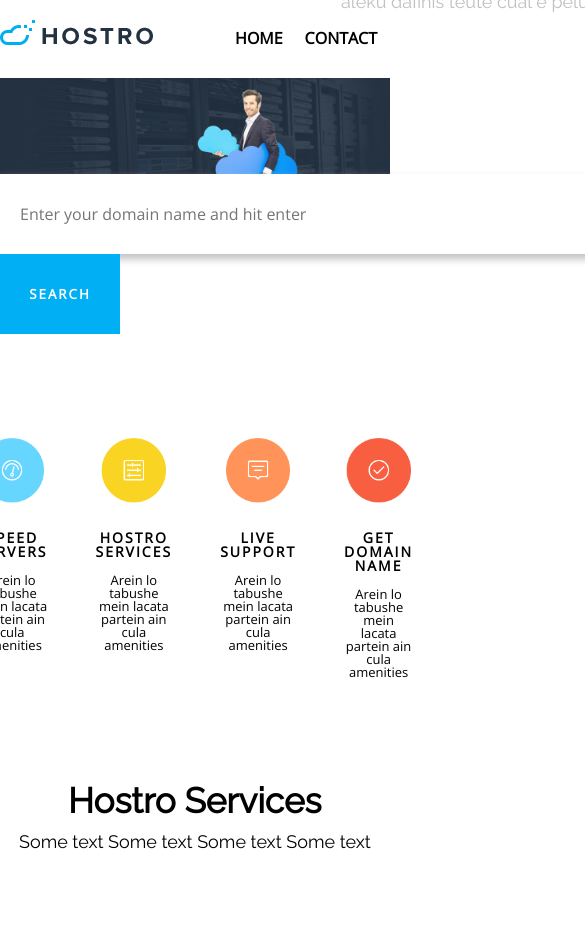
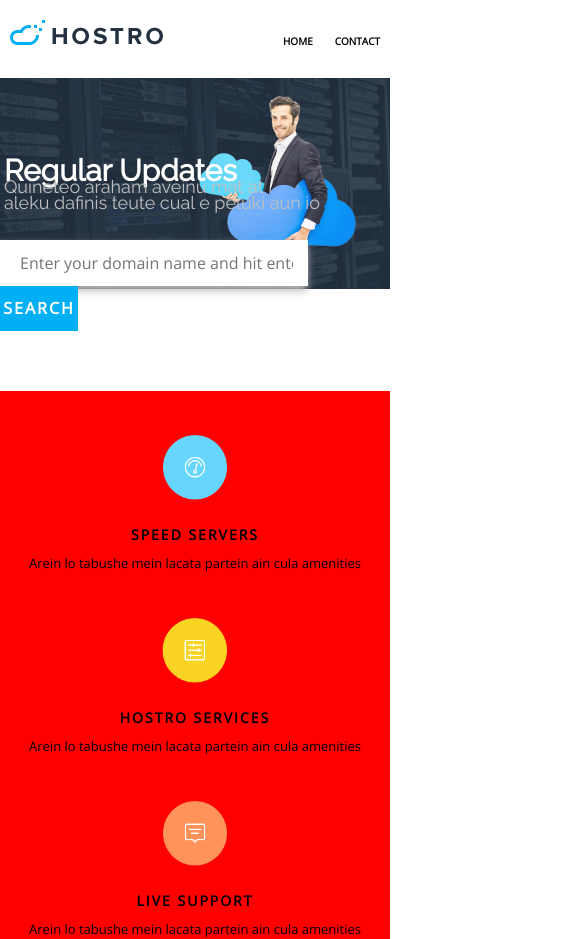
Before and after one commit to nicolasfakiel/Trabajo-practico-1, a plain HTML site: page index.html in a window 390 px wide. Shown: the top 939 px of the page, 585 px wide, since content can reach past the window. Drawn offline with nearby package versions, Linux system fonts and the light colour scheme.

Commit message:
Agregada primera media query andando

```diff
--- a/index.html
+++ b/index.html
@@ -2,6 +2,7 @@
 <html>
 	<head>
 		<meta charset="utf-8">
+		<meta name="viewport" content="width=device-width, initial-scale=1.0">
 		<title>A Web Page</title>
 		<link rel="stylesheet" type="text/css" href="styles/reset.css">
 		<link rel="stylesheet" type="text/css" href="styles/style_index.css">
@@ -9,6 +10,7 @@
 	</head>
 	<body>
 		<header>
+			<div class="center">
 				<nav class="navbar">
 					<img src="assets/header-logo.png" class="img-responsive">
 					<ul>
@@ -20,16 +22,24 @@
 						</li>
 					</ul>
 				</nav>
-			<img src="assets/indexbanner-bg3.jpg" class="img-responsive">
+			</div>
+			<div class="pre">
+				<div class="imagenheader"></div>
 				<p class="tituloheader">Regular Updates</p>
 				<p class="textoheader1">Quineteo araham aveinu mat at</p>
 				<p class="textoheader2">aleku dafinis teute cual e peluki aun io</p>
+			</div>
+			<div class="searchContainer">
 				<form action="resultados.php" method="post" class="formbuscador">
 					<input type="search" name="buscador" placeholder="Enter your domain name and hit enter" class="botonbuscador1">
 					<input type="submit" value="Search" class="botonbuscador2">
 				</form>
+			</div>
 		</header>
-		<section class="section1">
+
+<!-- SECTION 1 -->
+
+		<section class="center section1">
 			<article class="artsection1">
 				<img src="assets/icons/wid1.png" class="img-responsive iconos">
 				<h3>speed servers</h3>
@@ -51,7 +61,10 @@
 				<p>Arein lo tabushe mein lacata partein ain cula amenities</p>
 			</article>
 		</section>
-		<section class="section2">
+
+	<!-- SECTION 2 -->
+
+		<section class="center section2">
 			<h2>Hostro Services</h2>
 			<p class="texto">Some text Some text Some text Some text</p>
 
@@ -96,16 +109,16 @@
 					</article>
 				</div>
 			</div>
+		</section>
 
-		</section>
+	<!-- SECTION 3 -->
+
 		<section class="section3">
 			<div class="div1section3">
-				<img src="assets/pricing-bg.jpg" class="img-responsive">
 				<p class="pricingTables">Pricing Tables</p>
 				<p class="pricingTables2">Some text Some text Some text Some text</p>
 			</div>
 			<div class="div2section3">
-				<div>
 				<article>
 					<p class="paquete">Small Package</p>
 					<p class="precio">15</p>
@@ -116,20 +129,15 @@
 					<p class="precio3">Dashboards 1</p>
 					<a href="contratar.html" class="precioboton">Select plan</a>
 				</article>
-				</div>
-				<div>
 				<article>
 					<p class="paquete">Normal Package</p>
 					<p class="precio">49</p>
 					<p class="precio2">/mount</p>
 					<p class="precio3">Hard drive, GB 5</p>
 					<p class="precio3">Transfer, GB 2</p>
-						<p class="precio3">Data bases 2</p>
-						<p class="precio3">Dashboards 2</p>
+					<p class="precio3">Data bases 2</p>						<p class="precio3">Dashboards 2</p>
 					<a href="contratar.html" class="precioboton">Select plan</a>
 				</article>
-				</div>
-				<div>
 				<article>
 					<p class="paquete">Big Package</p>
 					<p class="precio">99</p>
@@ -140,8 +148,6 @@
 					<p class="precio3">Dashboards 3</p>
 					<a href="contratar.html" class="precioboton">Select plan</a>
 				</article>
-				</div>
-				<div>
 				<article>
 					<p class="paquete">Best Package</p>
 					<p class="precio">199</p>
@@ -152,7 +158,6 @@
 					<p class="precio3">Dashboards 4</p>
 					<a href="contratar.html" class="precioboton">Select plan</a>
 				</article>
-				</div>
 			</div>
 		</section>
 		<footer>
--- a/styles/style_index.css
+++ b/styles/style_index.css
@@ -1,12 +1,25 @@
+/*
+@media screen and (max-width: 700px){}
+@media screen and (max-width: 699px) and (min-width: 401 px){}
+@media screen and (max-width: 400px){}
+*/
+
+/* GENERAL */
+
 .img-responsive{
 	max-width: 100%;
 	max-height: 100%;
 }
 
-.navbar{
+.center{
 	max-width: 900px;
 	margin: auto;
-	padding: 20px 0px 30px 0px;
+}
+
+/* HEADER */
+
+.navbar{
+	padding: 20px 10px 30px 10px;
 }
 
 .navbar ul{
@@ -20,7 +33,6 @@
 	font-weight: bold;
 	text-decoration: none;
 	padding: 10px 13px 0px 5px;
-
 }
 
 .navbar li a{
@@ -28,10 +40,23 @@
 	text-decoration: none;
 }
 
+.pre{
+	position: relative;
+}
+.imagenheader{
+	background-image: url("../	assets/indexbanner-bg3.jpg");
+	background-size: 100%;
+	padding-bottom: 36%;
+	background-position: top left;
+	background-repeat: no-repeat;
+	position: relative;
+}
+
 .tituloheader{
-    position: relative;
-    bottom: 325px;
-    left: 340px;
+	display: inline;
+    position: absolute;
+	top: 18%;
+    left: 26%;
     color: white;
     font-family: "Raleway", "OpenSans", sans-serif;
     font-size: 30px;
@@ -39,40 +64,42 @@
 }
 
 .textoheader1{
-    position: relative;
-	bottom: 288px;
-    left: 341px;
+	display: inline;
+    position: absolute;
+	top: 33%;
+    left: 26%;
     color: silver;
     font-family: "Raleway", "OpenSans", sans-serif;
     font-size: 18px;
 }
 
 .textoheader2{
-	position: relative;
-    bottom: 270px;
-    left: 341px;
+	display: inline;
+    position: absolute;
+    top: 40%;
+    left: 26%;
     color: silver;
     font-family: "Raleway", "OpenSans", sans-serif;
     font-size: 18px;
 }
 
+.searchContainer{
+	position: relative;
+    bottom: 60px;
+}
+
 .formbuscador{
     max-width: 900px;
     margin: auto;
-    margin-top: -107px;
-    margin-bottom: 60px;
-
 }
 
 .botonbuscador1{
 	font-family: 'Open Sans', "Raleway", sans-serif;
-    height: 80px;
-    width: 776px;
-    padding-left: 20px;
+    width: 79%;
+    padding: 3% 0px 3% 20px;
     font-size: 16px;
     box-shadow: -1px 5px 8px 0px #C0C0C0;
     border: none;
-
 }
 
 .botonbuscador2{
@@ -80,19 +107,20 @@
 	text-transform: uppercase;
 	font-weight: bold;
 	letter-spacing: 2px;
-	width: 120px;
-    height: 80px;
+	width: 20%;
+    padding: 3% 0px 3% 0px;
     color: white;
     background: #01aff4;
     border: none;
+    font-size: 16px;
 
-}
+	}
+
+/* SECTION 1 */
 
 .section1{
 	display: flex;
 	justify-content: center;
-	max-width: 900px;
-    margin: auto;
     padding: 20px 0px 80px 0px;
 }
 
@@ -127,10 +155,7 @@
 
 }
 
-.section2{
-	max-width: 900px;
-    margin: auto;
-}
+/* SECTION 2 */
 
 .section2 h2{
 	font-family: "Raleway", "OpenSans", sans-serif;
@@ -168,6 +193,7 @@
 	display: flex;
 	flex-direction: column;
 	justify-content: center;
+	margin: 0px 15px;
 }
 
 .subContenedor1Section2{
@@ -176,7 +202,6 @@
 }
 .subContenedor1Section2 article, .subContenedor3Section2 article{
 	padding-top: 23px;
-	background: yellow;
 }
 
 .subContenedor1Section2 article img{
@@ -202,24 +227,12 @@
 .subContenedor1Section2 article p{
 	text-align: right;
 	padding-right: 70px
-
 }
-
-/*
-.subContenedor2Section2 img{
-	height: 75%;
-    width: 75%;
-    margin: auto;
-    bottom: 35px;
-    position: relative;
-}
-*/
-
 
 .subContenedor3Section2 article h3{
 	text-align: left;
 	text-transform: uppercase;
-    padding: 20px 0px 20px 70px;
+    padding: 14px 0px 20px 70px;
     font-weight: bold;
 }
 
@@ -229,36 +242,37 @@
 	padding-left: 70px
 }
 
+/* SECTION 3 */
 
 .section3{
-	/*background-image: url(../assets/pricing-bg.jpg);*/
+	background-image: url(../assets/pricing-bg.jpg);
+	background-size: 100%;
+	background-position: top left;
+	background-repeat: no-repeat;
+	bottom: 47px;
+    position: relative;
+    z-index: -1;
+    margin-bottom: 250px;
+	}
+
+.div1section3{
 	position: relative;
-}
-
-.section3 div img{
-	position: relative;
-    bottom: 127px;
-    z-index: -1;
+    max-width: 382px;
+    margin: auto;
+    top: 160px;
+    text-align: center;
 }
 
 .pricingTables{
 	font-family: "Raleway", "OpenSans", sans-serif;
 	font-weight: bold;
 	font-size: 35px;
-    position: relative;
-    max-width: 225px;
-    margin: auto;
-    bottom: 303px;
 }
 
 .pricingTables2{
     font-family: "Raleway", "OpenSans", sans-serif;
     font-size: 18px;
-    position: relative;
-    max-width: 352px;
-    margin: auto;
-    bottom: 309px;
-    padding: 15px;
+    padding-top: 15px;
 }
 
 .div2section3{
@@ -269,19 +283,22 @@
     margin: auto;
     text-align: center;
     position: relative;
-    bottom: 279px;
+    top: 220px;
 }
 
 .div2section3 article{
 	background: white;
 	box-shadow: 0px 1px 12px grey;
 	padding: 14px 0px 44px 0px;
+	flex: 1;
+	margin: 0px 7px;
 }
 
 .paquete{
 	text-transform: uppercase;
 	margin: 60px 44px 30px 40px;
 	font-weight: bold;
+	font-size: 15px;
 }
 
 .precio{
@@ -364,3 +381,155 @@
     text-decoration: none;
     padding: 0px 5px 0px 21px;
 }
+
+/* MEDIA QUERIES */
+
+@media screen and (max-width: 977px){
+
+	.center{
+		max-width: 977px;
+		margin: auto;
+	}
+
+	.navbar ul{
+		display: inline;
+		float: none;
+		position: relative;
+    	left: 30%;
+	}
+
+	.navbar li{
+		font-size: 10px;
+		display: inline-block;
+		font-family: 'Open Sans', "Raleway", sans-serif;
+		text-transform: uppercase;
+		font-weight: bold;
+		text-decoration: none;
+		padding: 10px 13px 0px 5px;
+	}
+
+	.imagenheader{
+		background-image: url("../	assets/indexbanner-bg3bis.jpg");
+		background-size: 100%;
+		padding-bottom: 57%;
+		background-position: top left;
+		background-repeat: no-repeat;
+		position: relative;
+	}
+
+	.tituloheader{
+		display: inline;
+	    position: absolute;
+	    top: 35%;
+	    left: 1%;
+	    color: white;
+	    font-family: "Raleway", "OpenSans", sans-serif;
+	    font-size: 30px;
+	    font-weight: bold;
+	}
+
+	.textoheader1{
+		display: inline;
+	    position: absolute;
+		top: 45%;
+	    left: 1%;
+	    color: silver;
+	    font-family: "Raleway", "OpenSans", sans-serif;
+	    font-size: 18px;
+		}
+
+	.textoheader2{
+		display: inline;
+	    position: absolute;
+	    top: 52%;
+	    left: 1%;
+	    color: silver;
+	    font-family: "Raleway", "OpenSans", sans-serif;
+	    font-size: 18px;
+		}
+
+	.section1{
+		flex-wrap: wrap;
+	}
+
+	.artsection1{
+		max-width: none;
+		margin: 24px 15px;
+	}
+
+	.section2{
+		padding-bottom: 20px;
+	}
+
+	.section3{
+		bottom: 0px;
+    }
+
+    .div2section3{
+    	flex-wrap: wrap;
+    }
+
+    .div2section3 article {
+        width: 48%;
+        flex: none;
+        margin-top: 20px;
+        margin-bottom: 20px;
+    }
+
+    .precioboton{
+        padding: 10px 36%;
+    }
+
+    .navbardown span{
+    	display: block;
+    	text-align: center;
+    	padding-bottom: 20px;
+    }
+
+    .navbardown ul{
+    	float: none;
+	    max-width: 154px;
+    	margin: auto;
+    }
+
+    .navbardown li a {
+    	padding: 0px 20px 0px 20px;
+    }
+
+}
+
+@media screen and (max-width: 768px){
+	.section1{
+		flex-wrap: wrap;
+		background: blue;
+	}
+
+}
+
+@media screen and (max-width: 580px){
+	.section1{
+		flex-wrap: wrap;
+		background: red;
+	}
+
+}
+/*
+
+@media screen and (max-width: 699px) and (min-width: 401px){
+	.section1{
+		flex-wrap: wrap;
+	}
+	.section1 article{
+		max-width: 38%;
+
+	}
+}
+
+@media screen and (max-width: 400px){
+	.section1{
+		flex-direction: column;
+	}
+	.section1 article{
+
+	}
+}*/
```
Also changed, not shown: Tamaño 1 - 977x3868.jpg (added), Tamaño 2 -  768x4339.png (added), Tamaño 3 - 580x4524.png (added), Web.jpg (added), assets/indexbanner-bg3bis.jpg (added). Lines whose indentation alone changed are shown as unchanged.
